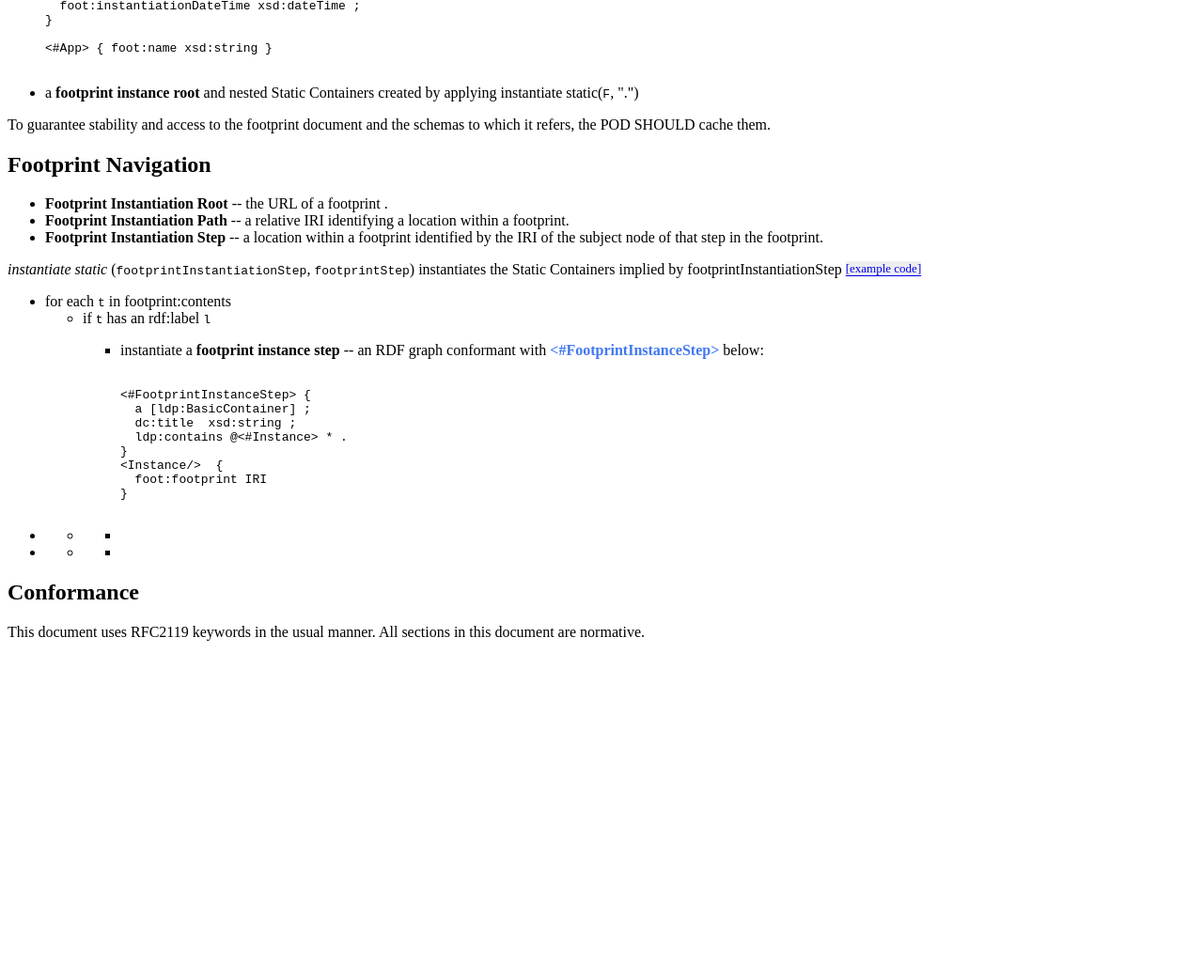
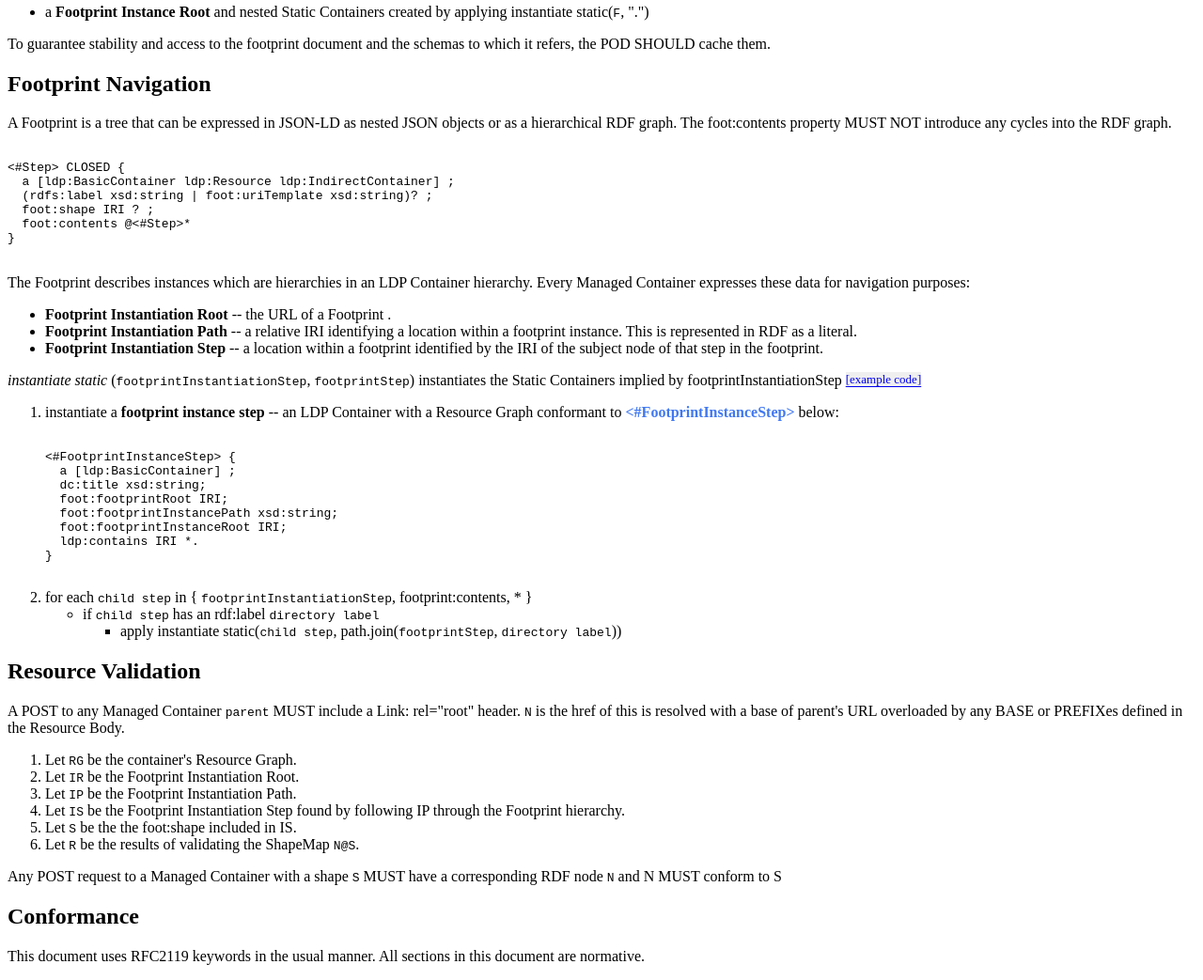
Before and after one commit to shapetrees/test-suite, a website: page spec.html in a window 1280 px wide. Shown: the part 984-2027 px from the top of the page at 94% size. Before the commit the page ends 1682 px from the top, so only its background shows below. Drawn offline with nearby package versions, Linux system fonts and the light colour scheme; a script that the page names is missing.

Commit message:
… progress on docs: Validation

```diff
--- a/spec.html
+++ b/spec.html
@@ -64,7 +64,8 @@
           <li><b>Unmanaged Container</b> -- any LDP Container which is not a Managed Container.</li>
           <li><b>Supported RDF Format</b> -- a textual representation of an RDF graph in a format that can be accurately and losslessly parsed to that RDF graph.</li>
           <li><b>Body Graph</b> -- the RDF graph derived from parsing the body of an HTTP request with a parser determined by the Content-type: header of that HTTP request.</li>
-          <li><b>Static Container</b> -- an LDP Container which is implied by the existence of the parent resource</li>
+          <li><b>Static Container</b> -- an LDP Container which is implied by the existence of the parent resource.</li>
+          <li><b>Resource Graph</b> -- an RDF graph obtained by parsing the body of a GET on an LDP Resource.</li>
         </ul>
         </li>
         <li>functions:
@@ -79,18 +80,6 @@
         </ul>
         </li>
       </ul>
-      <div class="issue">
-      <p>
-        Are "footprints" the resource trees in the POD or declarative descriptions thereof?
-      </p>
-      <p>
-        Earlier discussions of "Footprints" imply that they describe how application data appears in a POD.
-        These don't provide a name for an instantiation of that data in the POD.
-        It might make more sense to have a shared "FootprintDescription" which describes the instantiations which would be called "Footprints".
-        As it stands, we have a collection of related-sounding terms ("footprint", "step", "path") but our real-world intuitions about their interrelationships don't apply to their use in this spec.
-        Also, the spec and primer say "instance" over and over again.
-      </p>
-      </div>
     </section>
 
     <section id="stomped">
@@ -114,7 +103,7 @@
       </p>
       <ul>
         <li>
-          an <b>application Container</b> -- an RDF graph conformant with <span class="hljs-name">&lt;#InstalledApp&gt;</span>:
+          an <b>Application Container</b> -- an RDF graph conformant to <span class="hljs-name">&lt;#InstalledApp&gt;</span>:
           <div>
             <pre><code class="shexc">
 &lt;#InstalledApp&gt; {
@@ -134,7 +123,7 @@
         </li>
         <li>
           <p>
-            a <b>footprint instance root</b> and nested Static Containers created by applying <a>instantiate static</a>(<code>F</code>, ".")
+            a <b>Footprint Instance Root</b> and nested Static Containers created by applying <a>instantiate static</a>(<code>F</code>, ".")
           </p>
           <!-- div>
             <pre><code class="shexc">
@@ -157,61 +146,79 @@
 
     <section>
       <h2>Footprint Navigation</h2>
+      <p>
+        A Footprint is a tree that can be expressed in JSON-LD as nested JSON objects or as a hierarchical RDF graph.
+        The foot:contents property MUST NOT introduce any cycles into the RDF graph.
+      </p>
+      <div>
+        <pre><code class="shexc">
+&lt;#Step&gt; CLOSED {
+  a [ldp:BasicContainer ldp:Resource ldp:IndirectContainer] ;
+  (rdfs:label xsd:string | foot:uriTemplate xsd:string)? ;
+  foot:shape IRI ? ;
+  foot:contents @&lt;#Step&gt;*
+}
+        </code></pre>
+      </div>
+      <p>
+        The Footprint describes instances which are hierarchies in an LDP Container hierarchy.
+        Every Managed Container expresses these data for navigation purposes:
+      </p>
       <ul>
-        <li><b>Footprint Instantiation Root</b> -- the URL of a footprint .</li>
-        <li><b>Footprint Instantiation Path</b> -- a relative IRI identifying a location within a footprint. </li>
+        <li><b>Footprint Instantiation Root</b> -- the URL of a Footprint .</li>
+        <li><b>Footprint Instantiation Path</b> -- a relative IRI identifying a location within a footprint instance. This is represented in RDF as a literal.</li>
         <li><b>Footprint Instantiation Step</b> -- a location within a footprint identified by the IRI of the subject node of that step in the footprint.</li>
       </ul>
       <p>
-        <dfn>instantiate static</dfn> (<code>footprintInstantiationStep</code>, <code>footprintStep</code>) instantiates the Static Containers implied by footprintInstantiationStep <a class="excode" href="https://github.com/janeirodigital/footprint-tests/blob/master/util/footprint.js#L304-L324"></a>
+        <dfn>instantiate static</dfn> (<code>footprintInstantiationStep</code>, <code>footprintStep</code>) instantiates the Static Containers implied by footprintInstantiationStep <a class="excode" href="https://github.com/janeirodigital/footprint-tests/blob/master/util/footprint.js#L309-L331"></a>
       </p>
-      <ul>
-        <li>for each <code>t</code> in footprint:contents
-          <ul>
-            <li>if <code>t</code> has an rdf:label <code>l</code>
-              <ul>
-                <li>
+      <ol>
+        <li>
           <p>
-            instantiate a <b>footprint instance step</b> -- an RDF graph conformant with <span class="hljs-name">&lt;#FootprintInstanceStep&gt;</span> below:
+            instantiate a <b>footprint instance step</b> -- an LDP Container with a Resource Graph conformant to <span class="hljs-name">&lt;#FootprintInstanceStep&gt;</span> below:
           </p>
           <div>
             <pre><code class="shexc">
 &lt;#FootprintInstanceStep&gt; {
   a [ldp:BasicContainer] ;
-  dc:title  xsd:string ;
-  ldp:contains @&lt;#Instance&gt; * .
-}
-&lt;Instance/&gt;  {
-  foot:footprint IRI
+  dc:title xsd:string;
+  foot:footprintRoot IRI;
+  foot:footprintInstancePath xsd:string;
+  foot:footprintInstanceRoot IRI;
+  ldp:contains IRI *.
 }
             </code></pre>
           </div>
-                </li>
-              </ul>
+        </li>
+        <li>for each <code>child step</code> in { <code>footprintInstantiationStep</code>, footprint:contents, * }
+          <ul>
+            <li>if <code>child step</code> has an rdf:label <code>directory label</code>
+            <ul>
+              <li>apply <a>instantiate static</a>(<code>child step</code>, path.join(<code>footprintStep</code>, <code>directory label</code>))</li>
+            </ul>
             </li>
           </ul>
         </li>
-        <li>
-          <ul>
-            <li>
-              <ul>
-                <li>
-                </li>
-              </ul>
-            </li>
-          </ul>
-        </li>
-        <li>
-          <ul>
-            <li>
-              <ul>
-                <li>
-                </li>
-              </ul>
-            </li>
-          </ul>
-        </li>
-      </ul>
+      </ol>
+    </section>
+
+    <section>
+      <h2>Resource Validation</h2>
+      <p>
+        A POST to any Managed Container <code>parent</code> MUST include a Link: rel="root" header.
+        <code>N</code> is the href of this is resolved with a base of parent's URL overloaded by any BASE or PREFIXes defined in the Resource Body.
+      </p>
+      <ol>
+        <li>Let <code>RG</code> be the container's Resource Graph.</li>
+        <li>Let <code>IR</code> be the Footprint Instantiation Root.</li>
+        <li>Let <code>IP</code> be the Footprint Instantiation Path.</li>
+        <li>Let <code>IS</code> be the Footprint Instantiation Step found by following IP through the Footprint hierarchy.</li>
+        <li>Let <code>S</code> be the the foot:shape included in IS.</li>
+        <li>Let <code>R</code> be the results of validating the ShapeMap <code>N@S</code>.</li>
+      </ol>
+      <p>
+        Any POST request to a Managed Container with a shape <code>S</code> MUST have a corresponding RDF node <code>N</code> and N MUST conform to S
+      </p>
     </section>
 
     <section id="conformance">
```
Also changed, not shown: primer.html (+16 -0 lines).
